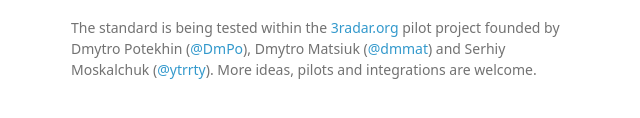
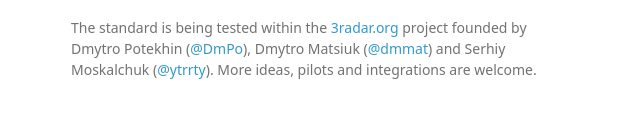
Before and after one commit to DmPo/CivicOS, a plain HTML site: page index.html in a window 1280 px wide. Shown: the part 1417-1535 px from the top of the page, 499-1139 px from the left. Drawn offline with Linux system fonts and the light colour scheme; a web font is replaced by a local one.

```diff
--- a/index.html
+++ b/index.html
@@ -48,7 +48,7 @@
 
 <p>The project idea is being implemented by several Ukrainian and Serbian civil society experts and developers and is supported by the <a href="http://cddrl.fsi.stanford.edu/">Stanford University Center for Democracy, Development and the Rule of Law</a>. We are also grateful to W3C Data Strategist Phil Archer and Dan Brickley of the Google/schema.org for their readiness to cooperate.</p>
 
-<p>The standard is being tested within the <a href="http://3radar.org">3radar.org</a> pilot project founded by Dmytro Potekhin (<a href="https://github.com/DmPo" class="user-mention">@DmPo</a>), Dmytro Matsiuk (<a href="https://github.com/dmmat" class="user-mention">@dmmat</a>) and Serhiy Moskalchuk (<a href="https://github.com/ytrrty" class="user-mention">@ytrrty</a>). More ideas, pilots and integrations are welcome.</p>
+<p>The standard is being tested within the <a href="https://dmpo.github.io/3radar/">3radar.org</a> project founded by Dmytro Potekhin (<a href="https://github.com/DmPo" class="user-mention">@DmPo</a>), Dmytro Matsiuk (<a href="https://github.com/dmmat" class="user-mention">@dmmat</a>) and Serhiy Moskalchuk (<a href="https://github.com/ytrrty" class="user-mention">@ytrrty</a>). More ideas, pilots and integrations are welcome.</p>
       </section>
       <footer>
         <p>This project is maintained by <a href="https://github.com/DmPo">DmPo</a></p>
```
Also changed, not shown: params.json (+1 -1 lines).
